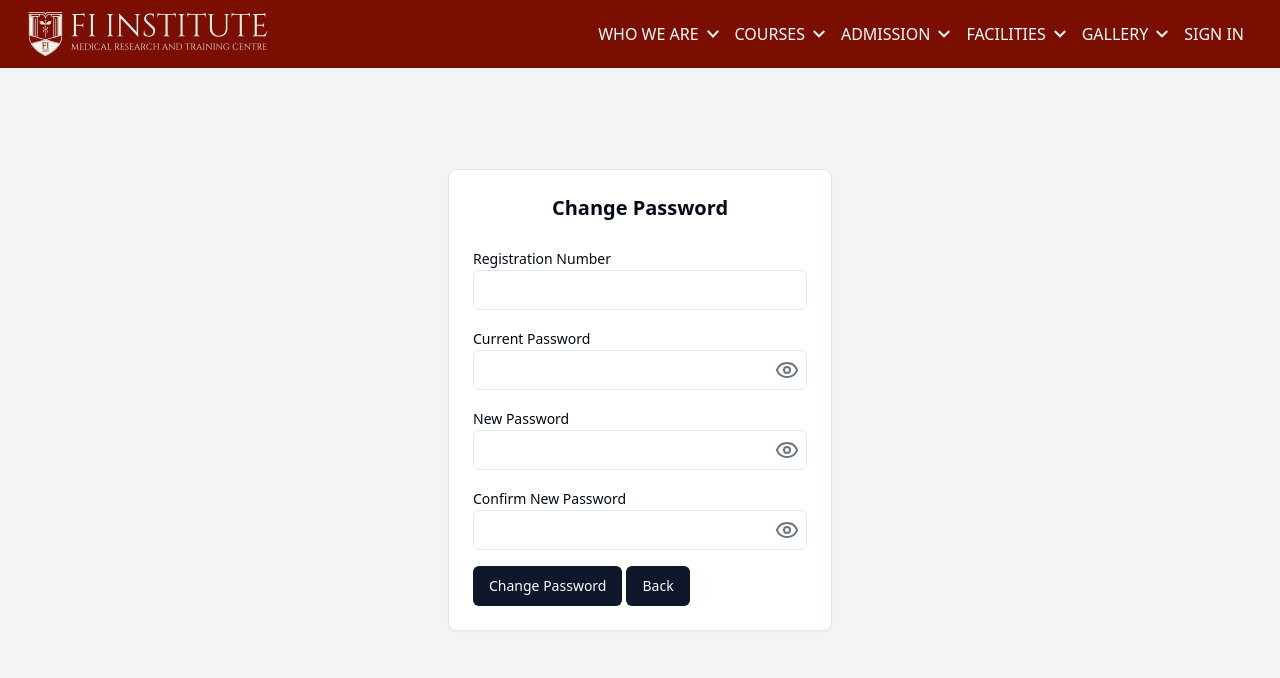
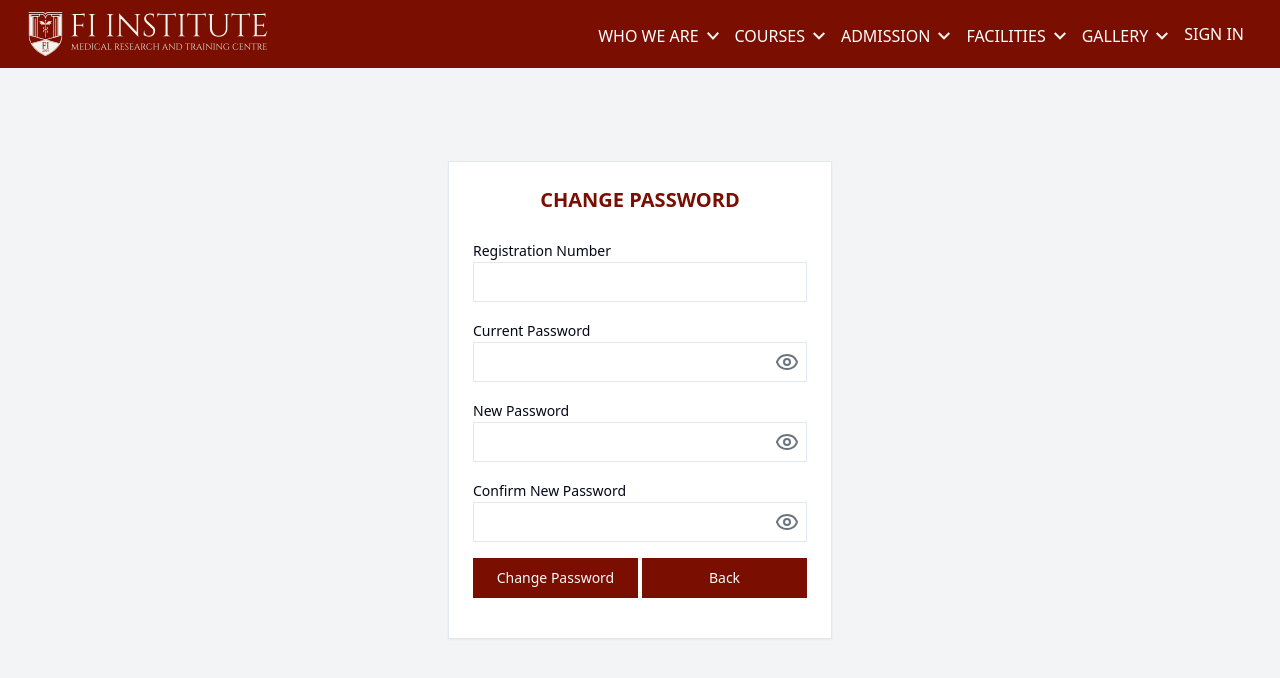
Before and after one commit to Shashwatm74/LMS-AWS-Project, a Next.js app: page /changepassword in a window 1280 px wide. Shown: the top 678 px of the page. Built offline with nearby package versions, Linux system fonts and the light colour scheme; no server answers.

Commit message:
cahnged css to suite theme -- abhi

```diff
--- a/app/(auth)/changepassword/page.tsx
+++ b/app/(auth)/changepassword/page.tsx
@@ -73,9 +73,9 @@ export default function ChangePassword() {
 
     return (
         <div className="flex justify-center items-center min-h-screen bg-gray-100">
-            <Card className="w-96">
+            <Card className="w-80 md:w-96 rounded-none">
                 <CardHeader>
-                    <h1 className="text-xl font-semibold text-center">Change Password</h1>
+                    <h1 className="text-xl font-semibold text-center text-barn_red">CHANGE PASSWORD</h1>
                 </CardHeader>
                 <CardContent>
                     <form onSubmit={handleChangePassword}>
@@ -83,6 +83,7 @@ export default function ChangePassword() {
                         <div className="mb-4">
                             <Label htmlFor="regNo">Registration Number</Label>
                             <Input
+                                className='rounded-none'
                                 id="regNo"
                                 type="text"
                                 value={regNo}
@@ -96,6 +97,7 @@ export default function ChangePassword() {
                         <div className="mb-4 relative">
                             <Label htmlFor="currentPassword">Current Password</Label>
                             <Input
+                                className='rounded-none'
                                 id="currentPassword"
                                 type={showCurrentPassword ? 'text' : 'password'}
                                 value={currentPassword}
@@ -115,6 +117,7 @@ export default function ChangePassword() {
                         <div className="mb-4 relative">
                             <Label htmlFor="newPassword">New Password</Label>
                             <Input
+                                className='rounded-none'
                                 id="newPassword"
                                 type={showNewPassword ? 'text' : 'password'}
                                 value={newPassword}
@@ -134,6 +137,7 @@ export default function ChangePassword() {
                         <div className="mb-4 relative">
                             <Label htmlFor="confirmPassword">Confirm New Password</Label>
                             <Input
+                                className='rounded-none'
                                 id="confirmPassword"
                                 type={showConfirmPassword ? 'text' : 'password'}
                                 value={confirmPassword}
@@ -157,8 +161,8 @@ export default function ChangePassword() {
                         {/* Submit button */}
                         <div className='flex gap-1'>
 
-                            <Button type="submit">Change Password</Button>
-                            <Button onClick={() => handleBack()}>Back</Button>
+                            <Button type="submit" className="w-full mb-4 rounded-none bg-barn_red hover:bg-red-900">Change Password</Button>
+                            <Button onClick={() => handleBack()} className="w-full mb-4 rounded-none bg-barn_red hover:bg-red-900">Back</Button>
                         </div>
                     </form>
                 </CardContent>
--- a/app/dashboard/student.tsx
+++ b/app/dashboard/student.tsx
@@ -16,7 +16,7 @@ const Student: React.FC = () => {
     return (
         <section className='mt-24'>
             <h1>Welcome, {session?.user?.regNumber}</h1>
-            <Button onClick={() => handleChangePassword()}> Change Password</Button>
+            <Button onClick={() => handleChangePassword()} className='rounded-none bg-barn_red hover:bg-red-900'> Change Password</Button>
         </section>
     )
 }
--- a/components/navbar.tsx
+++ b/components/navbar.tsx
@@ -1,18 +1,28 @@
 'use client';
 
-import { Button } from "@/components/ui/button";
+import { Avatar, AvatarFallback, AvatarImage } from "@/components/ui/avatar";
 import { DropdownMenu, DropdownMenuContent, DropdownMenuItem, DropdownMenuTrigger } from "@/components/ui/dropdown-menu";
 import { signIn, signOut, useSession } from "next-auth/react";
 import { useRouter } from 'next/navigation';
 import Image from "next/image";
-import WhiteLogo from '@/public/images/whitelogo.svg'
-import DownArrow from '@/public/images/downarrow.svg'
+import WhiteLogo from '@/public/images/whitelogo.svg';
+import DownArrow from '@/public/images/downarrow.svg';
 import { useState, useEffect } from 'react';
 
 export default function Navbar() {
     const { data: session } = useSession();
     const router = useRouter();
     const [isSmallScreen, setIsSmallScreen] = useState(false);
+    const [isSession, setSession] = useState(false);
+
+    // Use useEffect to set session state based on 'session'
+    useEffect(() => {
+        if (session) {
+            setSession(true);
+        } else {
+            setSession(false);
+        }
+    }, [session]);
 
     useEffect(() => {
         const handleResize = () => {
@@ -47,7 +57,7 @@ export default function Navbar() {
                 <div className="flex items-center pr-6 py-0">
                     {isSmallScreen ? (
                         <DropdownMenu modal={false}>
-                            <DropdownMenuTrigger asChild >
+                            <DropdownMenuTrigger asChild>
                                 <div className="flex flex-col gap-1 hover:cursor-pointer">
                                     <div className="bg-white h-1 w-6"></div>
                                     <div className="bg-white h-1 w-6"></div>
@@ -70,7 +80,7 @@ export default function Navbar() {
                                 <DropdownMenuItem>
                                     <a href="/#founder" className="w-full">GALLERY</a>
                                 </DropdownMenuItem>
-                                {session ? (
+                                {isSession ? (
                                     <>
                                         <DropdownMenuItem onSelect={goToDashboard}>
                                             Dashboard
@@ -88,14 +98,13 @@ export default function Navbar() {
                         </DropdownMenu>
                     ) : (
                         <ul className="flex space-x-2 gap-2 ml-8">
-                            <li>
-                                {/* <a href="/#home" className="hover:underline "> */}
+                            <li className="mt-1">
                                 <DropdownMenu modal={false}>
                                     <DropdownMenuTrigger className="gap-2 flex hover:cursor-pointer hover:underline items-center focus:outline-none">
                                         WHO WE ARE <Image src={DownArrow} alt="down-arrow" width={12} />
                                     </DropdownMenuTrigger>
-                                    <DropdownMenuContent className="w-screen mt-4" >
-                                        <div className="max-w-screen-xl mx-auto px-4 py-6 ">
+                                    <DropdownMenuContent className="w-screen mt-4">
+                                        <div className="max-w-screen-xl mx-auto px-4 py-6">
                                             <div className="grid grid-cols-3 gap-8">
                                                 <DropdownMenuItem className="focus:bg-transparent">
                                                     <h3 className="font-bold mb-2">Column 1</h3>
@@ -122,34 +131,38 @@ export default function Navbar() {
                                         </div>
                                     </DropdownMenuContent>
                                 </DropdownMenu>
-                                {/* </a> */}
                             </li>
-                            <li>
+                            <li className="mt-1">
                                 <a href="/#about" className="hover:underline gap-2 flex">
                                     COURSES <Image src={DownArrow} alt="down-arrow" width={12} />
                                 </a>
                             </li>
-                            <li>
+                            <li className="mt-1">
                                 <a href="/#nursing" className="hover:underline gap-2 flex">
                                     ADMISSION <Image src={DownArrow} alt="down-arrow" width={12} />
                                 </a>
                             </li>
-                            <li>
+                            <li className="mt-1">
                                 <a href="/#paramedic" className="hover:underline gap-2 flex">
                                     FACILITIES <Image src={DownArrow} alt="down-arrow" width={12} />
                                 </a>
                             </li>
-                            <li>
+                            <li className="mt-1">
                                 <a href="/#founder" className="hover:underline gap-2 flex">
                                     GALLERY <Image src={DownArrow} alt="down-arrow" width={12} />
                                 </a>
                             </li>
-                            {session ? (
-                                <DropdownMenu>
+                            {isSession ? (
+                                <DropdownMenu modal={false}>
                                     <DropdownMenuTrigger asChild>
-                                        <Button>Menu</Button>
+                                        <Avatar className="w-8 h-8 cursor-pointer rounded-full">
+                                            <AvatarImage src="/path/to/profile-image.jpg" alt="Profile" />
+                                            <AvatarFallback className="bg-barn_red text-white rounded-full border-2 border-white">
+                                                {session?.user?.role[0].toUpperCase()}
+                                            </AvatarFallback>
+                                        </Avatar>
                                     </DropdownMenuTrigger>
-                                    <DropdownMenuContent align="end">
+                                    <DropdownMenuContent align="end" className="mt-3 w-40">
                                         <DropdownMenuItem onClick={goToDashboard}>
                                             Dashboard
                                         </DropdownMenuItem>
--- /dev/null
+++ b/components/ui/avatar.tsx
@@ -0,0 +1,50 @@
+"use client"
+
+import * as React from "react"
+import * as AvatarPrimitive from "@radix-ui/react-avatar"
+
+import { cn } from "@/lib/utils"
+
+const Avatar = React.forwardRef<
+  React.ElementRef<typeof AvatarPrimitive.Root>,
+  React.ComponentPropsWithoutRef<typeof AvatarPrimitive.Root>
+>(({ className, ...props }, ref) => (
+  <AvatarPrimitive.Root
+    ref={ref}
+    className={cn(
+      "relative flex h-10 w-10 shrink-0 overflow-hidden rounded-full",
+      className
+    )}
+    {...props}
+  />
+))
+Avatar.displayName = AvatarPrimitive.Root.displayName
+
+const AvatarImage = React.forwardRef<
+  React.ElementRef<typeof AvatarPrimitive.Image>,
+  React.ComponentPropsWithoutRef<typeof AvatarPrimitive.Image>
+>(({ className, ...props }, ref) => (
+  <AvatarPrimitive.Image
+    ref={ref}
+    className={cn("aspect-square h-full w-full", className)}
+    {...props}
+  />
+))
+AvatarImage.displayName = AvatarPrimitive.Image.displayName
+
+const AvatarFallback = React.forwardRef<
+  React.ElementRef<typeof AvatarPrimitive.Fallback>,
+  React.ComponentPropsWithoutRef<typeof AvatarPrimitive.Fallback>
+>(({ className, ...props }, ref) => (
+  <AvatarPrimitive.Fallback
+    ref={ref}
+    className={cn(
+      "flex h-full w-full items-center justify-center rounded-full bg-muted",
+      className
+    )}
+    {...props}
+  />
+))
+AvatarFallback.displayName = AvatarPrimitive.Fallback.displayName
+
+export { Avatar, AvatarImage, AvatarFallback }
--- a/package.json
+++ b/package.json
@@ -11,6 +11,7 @@
   },
   "dependencies": {
     "@prisma/client": "^5.19.1",
+    "@radix-ui/react-avatar": "^1.1.0",
     "@radix-ui/react-dropdown-menu": "^2.1.1",
     "@radix-ui/react-label": "^2.1.0",
     "@radix-ui/react-slot": "^1.1.0",
```
Also changed, not shown: app/(auth)/signin/page.tsx (+6 -4 lines), 1 other file (tests, documents, lock files or other folders).
